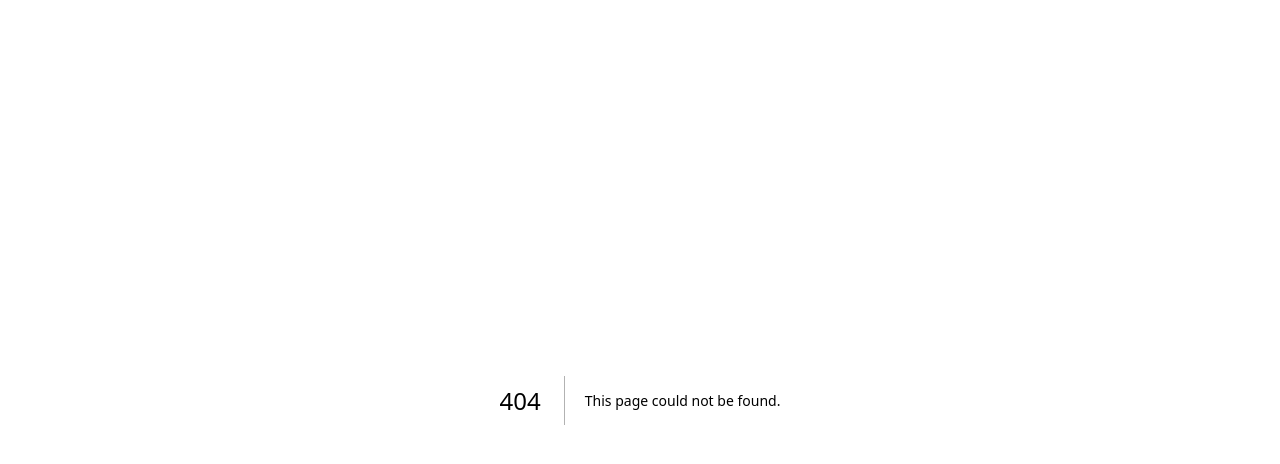
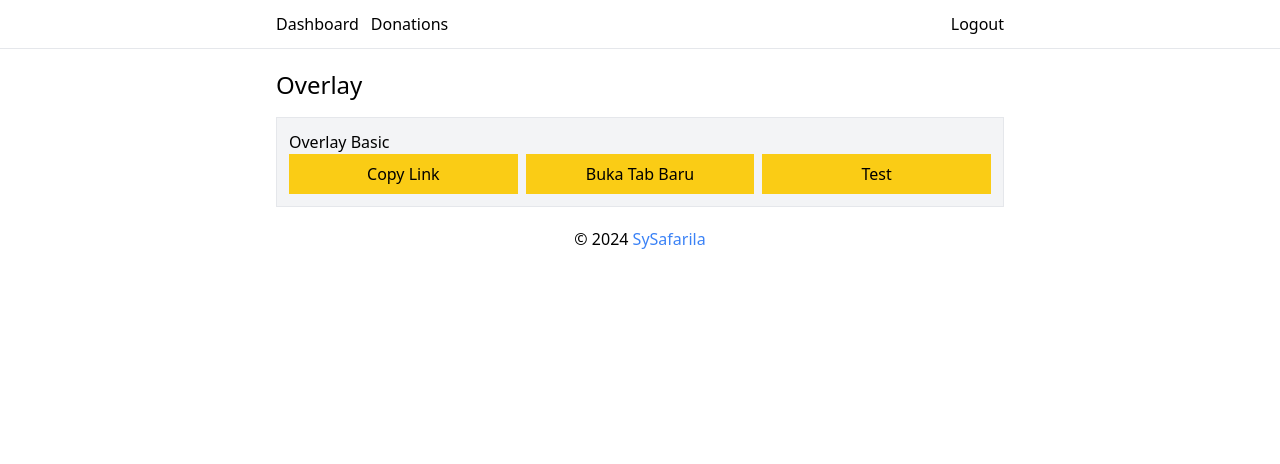
Before and after one commit to SySafarila/engsel-frontend, a Next.js app: page /dashboard/overlay in a window 1280 px wide. Before the commit this address had no page. Shown: the top 464 px of the page. Built offline with nearby package versions, Linux system fonts and the light colour scheme; no server answers.

Commit message:
add overlay showcase

```diff
--- a/src/components/layouts/MainLayout.tsx
+++ b/src/components/layouts/MainLayout.tsx
@@ -41,6 +41,7 @@ const MainLayout = ({ children }: { children: React.ReactNode }) => {
     <>
       <Navbar authenticated={true} />
       <div className="max-w-screen-md mx-auto">{children}</div>
+      <p className="text-center">&copy; 2024 <a href="https://github.com/sysafarila" className="text-blue-500 hover:underline">SySafarila</a></p>
     </>
   );
 };
--- a/src/pages/dashboard/account/index.tsx
+++ b/src/pages/dashboard/account/index.tsx
@@ -59,7 +59,8 @@ const Account = () => {
 
   return (
     <MainLayout>
-      <div className="p-5">
+      <div className="p-5 grid grid-cols-1 gap-4">
+        <h1 className="text-2xl">Pengaturan Akun</h1>
         {user && (
           <form
             className="grid grid-cols-1 md:grid-cols-2 gap-3"
--- a/src/pages/dashboard/donations/index.tsx
+++ b/src/pages/dashboard/donations/index.tsx
@@ -79,11 +79,11 @@ const Donations = () => {
 
   return (
     <MainLayout>
-      <div className="p-5">
-        <p>Donations</p>
+      <div className="p-5 grid grid-cols-1 gap-4">
+        <h1 className="text-2xl">Donasi & Dukungan</h1>
         {isLoading && <p>Loading...</p>}
         {!isLoading && donations.length > 0 && (
-          <div className="grid grid-cols-1 md:grid-cols-2 gap-3 mt-5">
+          <div className="grid grid-cols-1 md:grid-cols-2 gap-3">
             {donations.map((donation) => (
               <div key={donation.id} className="bg-gray-100 p-3 border">
                 <div className="flex justify-between gap-2">
--- a/src/pages/dashboard/index.tsx
+++ b/src/pages/dashboard/index.tsx
@@ -8,18 +8,28 @@ const Dashboard = () => {
 
   return (
     <MainLayout>
-      <div className="p-5">
-        <p>Dashboard</p>
-        <p>Hello {user?.name ?? "..."}</p>
-        <p>
-          <span>Menu: </span>
+      <div className="p-5 grid grid-cols-1 gap-4">
+        <h1 className="text-2xl">Hello {user?.name ?? "..."}</h1>
+        <div className="grid grid-cols-1 md:grid-cols-3 gap-3">
+          <Link
+            href="/dashboard/donations"
+            className="bg-gray-100 border p-3 hover:bg-gray-200"
+          >
+            Donasi & Dukungan Masuk
+          </Link>
+          <Link
+            href="/dashboard/overlay"
+            className="bg-gray-100 border p-3 hover:bg-gray-200"
+          >
+            Overlay Untuk OBS & Streamlabs
+          </Link>
           <Link
             href="/dashboard/account"
-            className="text-blue-500 hover:underline"
+            className="bg-gray-100 border p-3 hover:bg-gray-200"
           >
             Pengaturan Akun
           </Link>
-        </p>
+        </div>
       </div>
     </MainLayout>
   );
--- /dev/null
+++ b/src/pages/dashboard/overlay/index.tsx
@@ -0,0 +1,104 @@
+import MainLayout from "@/components/layouts/MainLayout";
+import { userAtom } from "@/utils/state";
+import axios, { AxiosError } from "axios";
+import { useAtomValue } from "jotai";
+import { useRouter } from "next/router";
+import { useEffect, useState } from "react";
+import Swal from "sweetalert2";
+
+const Overlay = () => {
+  const [origin, setOrigin] = useState<null | string>(null);
+  const user = useAtomValue(userAtom);
+  const router = useRouter();
+
+  useEffect(() => {
+    if (router.isReady) {
+      setOrigin(window.location.origin);
+    }
+  }, [router.isReady]);
+
+  const copyBasicOverlay = async () => {
+    try {
+      await navigator.clipboard.writeText(
+        `${origin}/overlays/basic?streamkey=${user?.id}`
+      );
+      Swal.fire({
+        icon: "success",
+        title: "Sukses",
+        text: "Basic Overlay Berhasil Dicopy",
+      });
+    } catch (error) {
+      if (error instanceof Error) {
+        Swal.fire({
+          icon: "error",
+          title: error.message,
+        });
+      }
+    }
+  };
+
+  const testDonation = async () => {
+    try {
+      await axios.post(
+        `${process.env.NEXT_PUBLIC_BACKEND_URL}/donations/test`,
+        null,
+        {
+          withCredentials: true,
+        }
+      );
+    } catch (error) {
+      if (error instanceof AxiosError) {
+        Swal.fire({
+          icon: "error",
+          title: error.message,
+        });
+      }
+    }
+  };
+
+  return (
+    <MainLayout>
+      <div className="p-5 grid grid-cols-1 gap-4">
+        <h1 className="text-2xl">Overlay</h1>
+        <div className="gris grid-cols-1 gap-3">
+          <div className="bg-gray-100 p-3 border">
+            <p>Overlay Basic</p>
+            {/* <p>{`${origin}/overlays/basic/${user?.id}`}</p> */}
+            {user && origin && (
+              <iframe
+                src={`${origin}/overlays/basic?streamkey=${user?.id}`}
+                className="w-full"
+              ></iframe>
+            )}
+            <div className="grid grid-cols-3 gap-2">
+              <button
+                type="button"
+                className="bg-yellow-400 hover:bg-yellow-500 py-2"
+                onClick={copyBasicOverlay}
+              >
+                Copy Link
+              </button>
+              <a
+                href={`${origin}/overlays/basic?streamkey=${user?.id}`}
+                target="_blank"
+                rel="noopener noreferrer"
+                className="bg-yellow-400 hover:bg-yellow-500 text-center py-2"
+              >
+                Buka Tab Baru
+              </a>
+              <button
+                type="button"
+                className="bg-yellow-400 hover:bg-yellow-500 py-2"
+                onClick={testDonation}
+              >
+                Test
+              </button>
+            </div>
+          </div>
+        </div>
+      </div>
+    </MainLayout>
+  );
+};
+
+export default Overlay;
--- a/src/pages/login/index.tsx
+++ b/src/pages/login/index.tsx
@@ -53,11 +53,12 @@ const Login = () => {
 
   return (
     <GuestMainLayout>
+      <div className="p-5 grid grid-cols-1 gap-4">
+        <h1 className="text-2xl">Login Page</h1>
         <form
-        className="p-5 grid grid-cols-1 md:grid-cols-2 gap-3"
+          className="grid grid-cols-1 md:grid-cols-2 gap-3"
           onSubmit={handleSubmit(onSubmit)}
         >
-        <h1 className="text-center font-bold text-2xl mb-2">Login Page</h1>
           <div className="grid grid-cols-1 gap-1 md:col-span-2">
             <label htmlFor="email">Email</label>
             <input
@@ -90,6 +91,7 @@ const Login = () => {
             </button>
           </div>
         </form>
+      </div>
     </GuestMainLayout>
   );
 };
--- a/src/pages/register/index.tsx
+++ b/src/pages/register/index.tsx
@@ -54,11 +54,12 @@ const Register = () => {
 
   return (
     <GuestMainLayout>
+      <div className="p-5 grid grid-cols-1 gap-4">
+        <h1 className="text-2xl">Register Page</h1>
         <form
-        className="p-5 grid grid-cols-1 md:grid-cols-2 gap-3"
+          className="grid grid-cols-1 md:grid-cols-2 gap-3"
           onSubmit={handleSubmit(onSubmit)}
         >
-        <h1 className="text-center font-bold text-2xl mb-2">Register Page</h1>
           <div className="grid grid-cols-1 gap-1 md:col-span-2">
             <label htmlFor="name">Name</label>
             <input
@@ -113,6 +114,7 @@ const Register = () => {
             </button>
           </div>
         </form>
+      </div>
     </GuestMainLayout>
   );
 };
--- a/src/utils/Queue.ts
+++ b/src/utils/Queue.ts
@@ -55,6 +55,7 @@ export default class Queue {
 
     this.DOM.hideDonation();
     this.deletePlayedQueue();
+    await this.addDelay(1000);
 
     if (this.queue.length >= 1) {
       this.startQueue();
```
Lines whose indentation alone changed are shown as unchanged.
